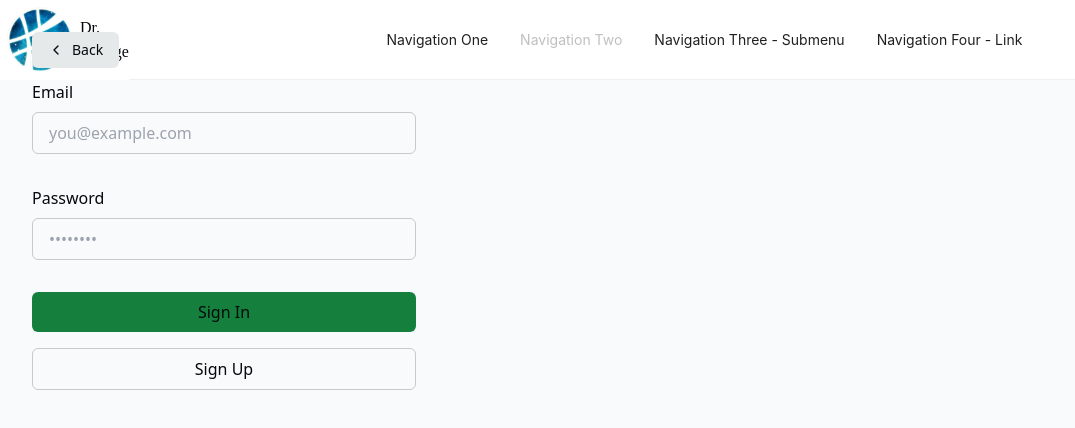
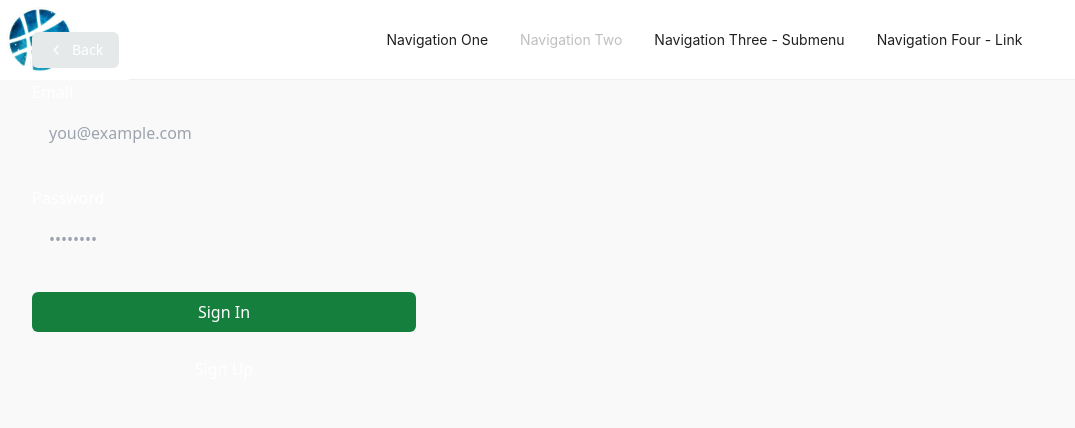
Before and after one commit to nguyendhst/doctor-strange, a Next.js app: page /login in a window 1280 px wide. Shown: the top 428 px of the page, without its empty margins (0-1075 px from the left). Built offline with nearby package versions, Linux system fonts and the light colour scheme.

Commit message:
solve conflict

```diff
--- a/tailwind.config.js
+++ b/tailwind.config.js
@@ -10,8 +10,8 @@ module.exports = {
         pacifico: ['Pacifico'],
       },
       colors: {
-        background: 'hsl(var(--background))',
-        foreground: 'hsl(var(--foreground))',
+        background: '#F9F9F9',
+        foreground: 'white',
         btn: {
           background: 'hsl(var(--btn-background))',
           'background-hover': 'hsl(var(--btn-background-hover))',
--- a/tailwind.css
+++ b/tailwind.css
@@ -78,3 +78,7 @@
     transform: translateY(0);
   }
 }
+
+.bg-white.h-fit.p-5.w-full{
+  border-radius: 12px;
+}
```
Also changed, not shown: 1 other file (tests, documents, lock files or other folders).
